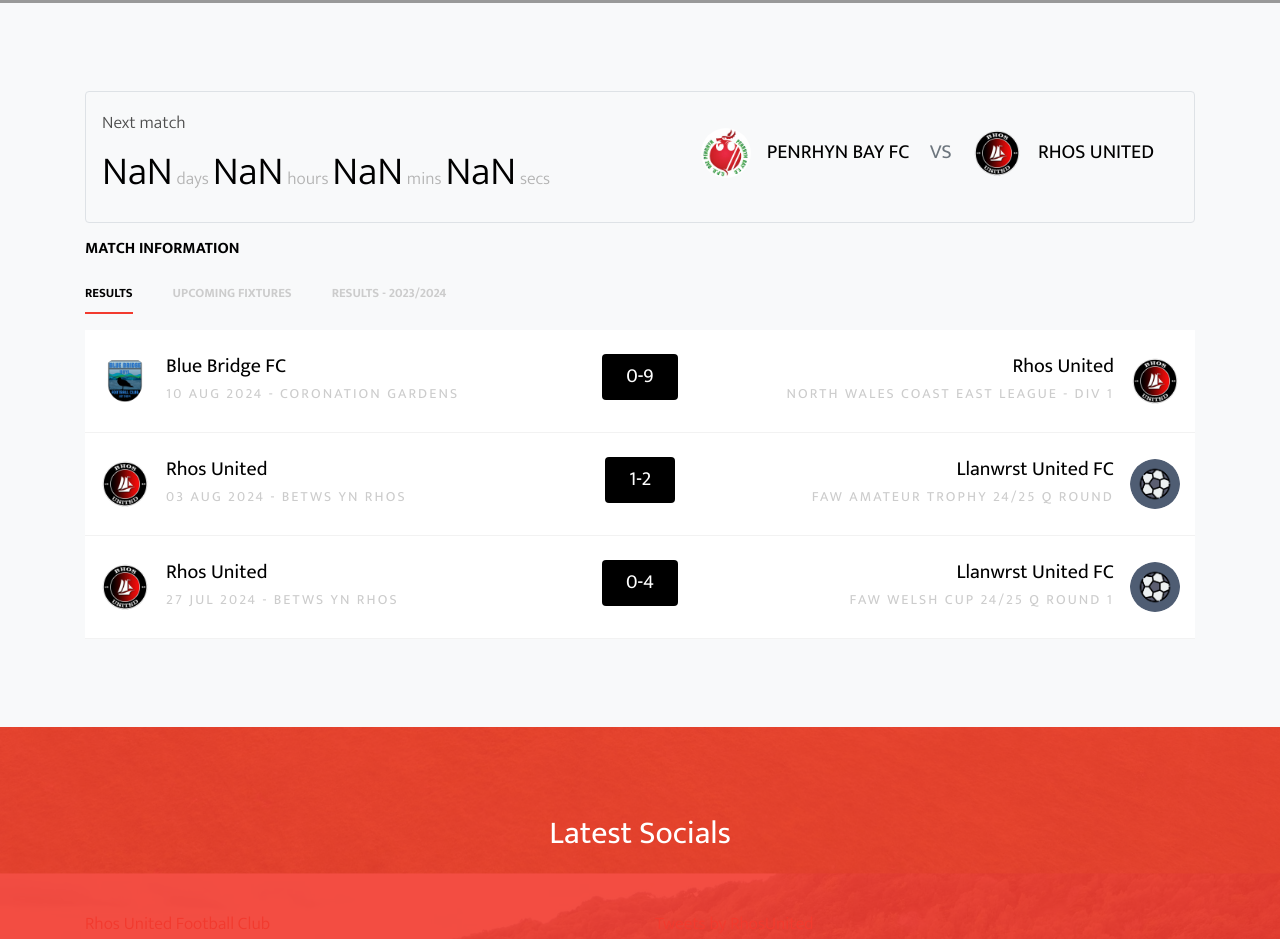
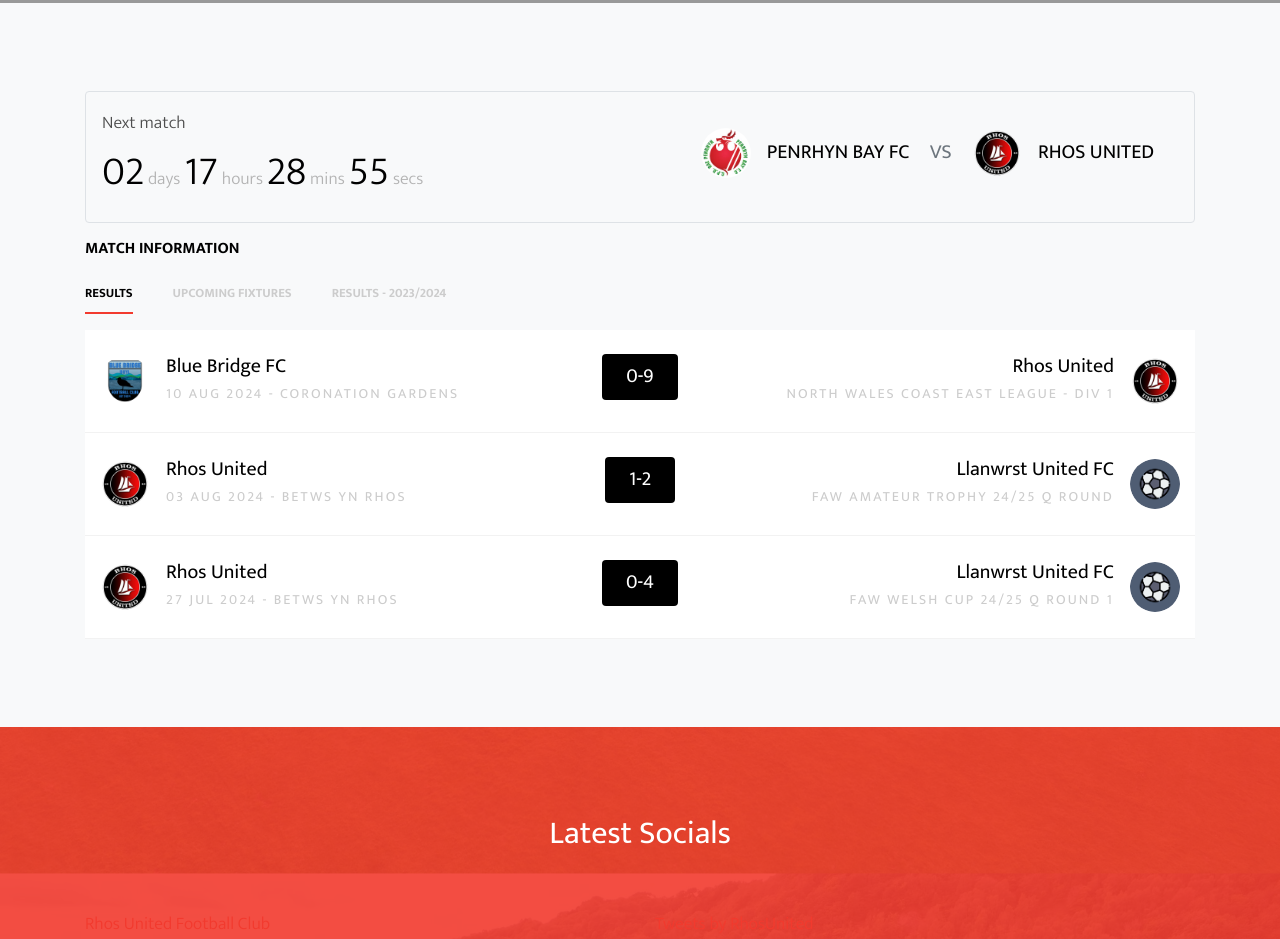
Before and after one commit to rhosunited/rhosunited.github.io, a plain HTML site: page index.html in a window 1280 px wide. Shown: the part 940-1879 px from the top of the page. Drawn offline with Linux system fonts and the light colour scheme; files whose address does not match are found by name.

Commit message:
deploy: 0b757d60e755d4f04765f4bb6f0f00bdc1c71a11

```diff
--- a/index.html
+++ b/index.html
@@ -7,7 +7,7 @@
     <meta name="viewport" content="width=device-width, initial-scale=1, shrink-to-fit=no">
     <meta name="keywords" content="rhos united, grassroots, football club, rhos on sea, " />
     <meta name="generator" content="JBake v2.7.0-rc.6"/>
-    <meta name="generation" content="2024-08-11T00:58:14+0000" />
+    <meta name="generation" content="2024-08-11T01:00:57+0000" />
 
     <!-- Google tag (gtag.js) -->
     <script async src="https://www.googletagmanager.com/gtag/js?id=G-NRW8YESB41"></script>
@@ -149,7 +149,7 @@
               <script>
                 jQuery(document).ready(function($) {
                     var siteCountDown = function() {
-                        $('#date-countdown').countdown('2024-08-0 18:30', function(event) {
+                        $('#date-countdown').countdown('2024-08-13 18:30', function(event) {
                           var $this = $(this).html(event.strftime(''
                             + '<span class="countdown-block"><span class="label">%D</span> days </span>'
                             + '<span class="countdown-block"><span class="label">%H</span> hours </span>'
```
Also changed, not shown: club/about.html (+1 -1 lines), club/calendar.html (+1 -1 lines), club/committee.html (+1 -1 lines), club/sponsors.html (+1 -1 lines), contact.html (+1 -1 lines), news.html (+1 -1 lines), news/2024/flint-tournament-results.html (+1 -1 lines), news/2024/football-lessons.html (+1 -1 lines), news/2024/juniors-sponsored-walk.html (+1 -1 lines), news/2024/new-team-under7s.html (+1 -1 lines), news/2024/pre-season-friendlies.html (+1 -1 lines), news/2024/turn-up-and-play.html (+1 -1 lines), news/2024/walking-football-sessions.html (+1 -1 lines), news/match-results/2023-2024/llysfaen-home-draft.html (+1 -1 lines), 2 more files.
